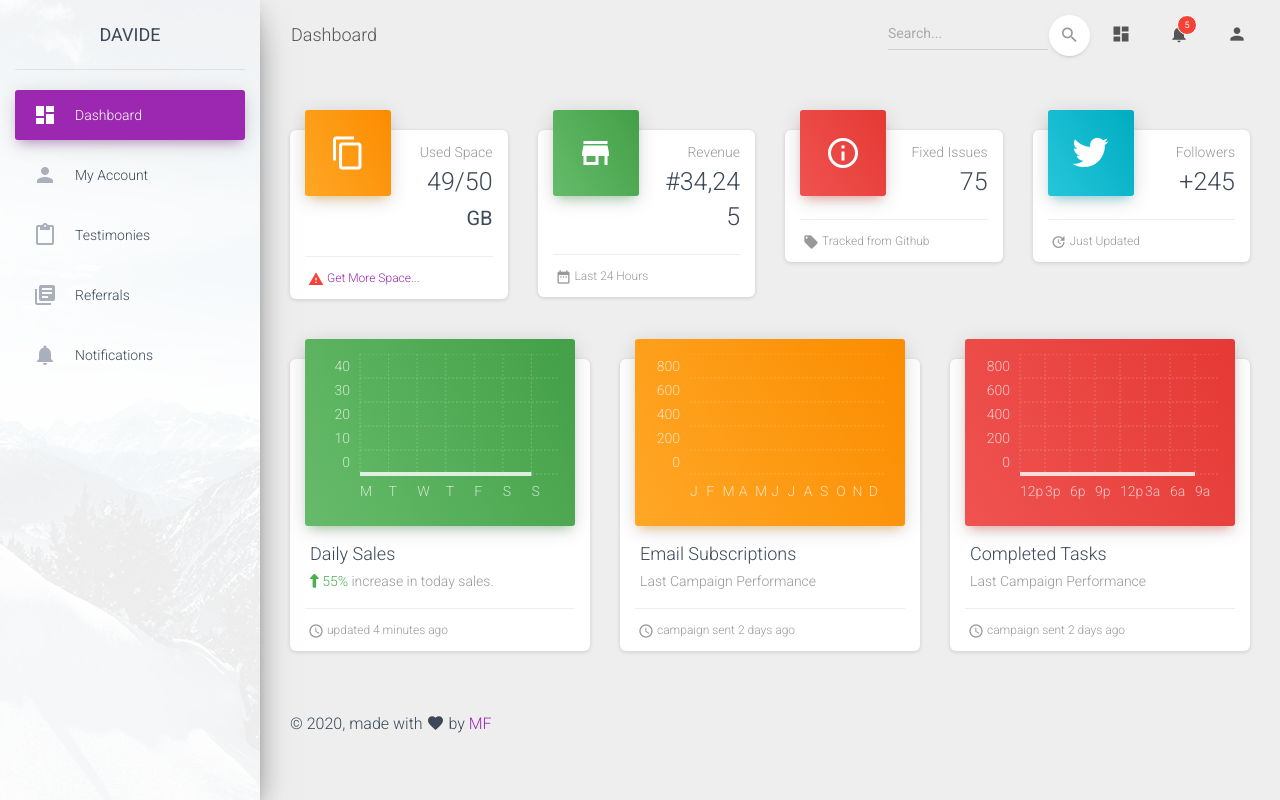
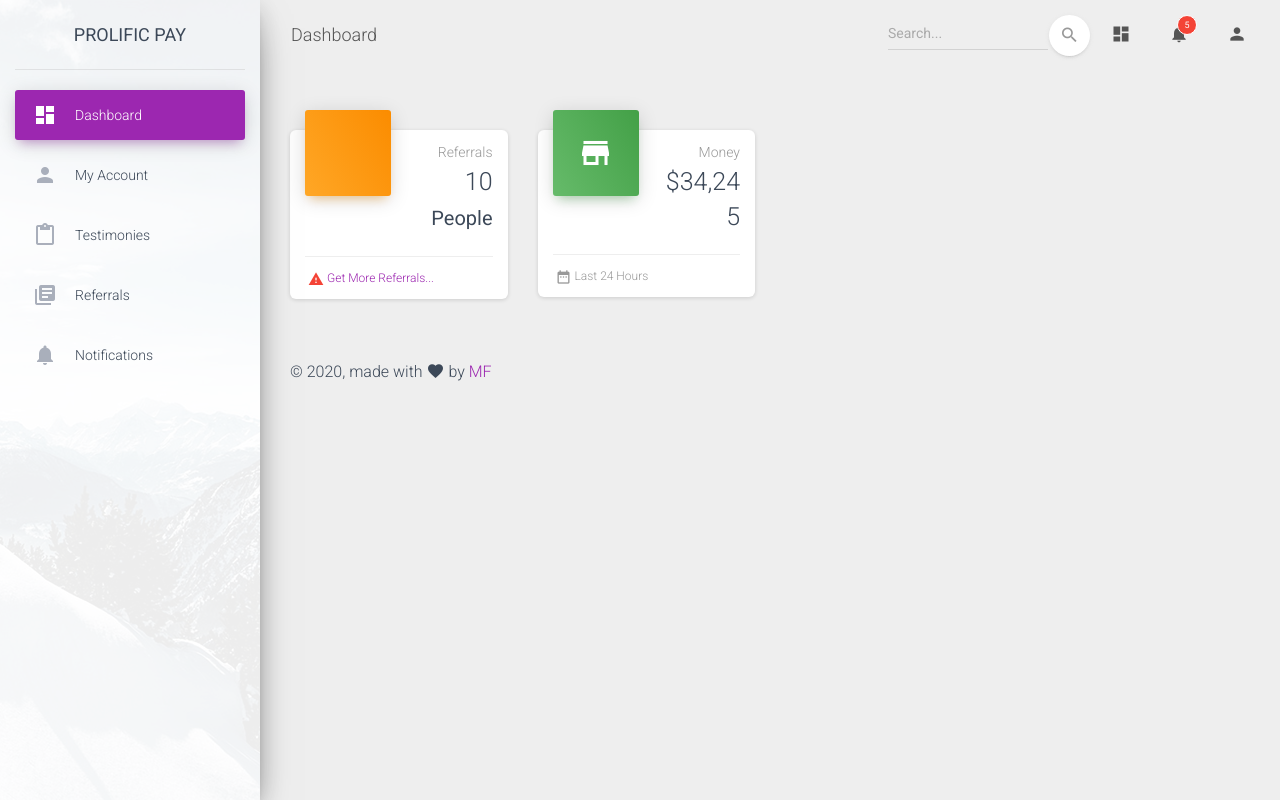
Before and after one commit to akojif/dashboard-ps, a plain HTML site: page index.html in a window 1280 px wide. Drawn offline with nearby package versions, Linux system fonts and the light colour scheme; some packages are replaced by stand-ins of ours.

Commit message:
Update index.html

```diff
--- a/index.html
+++ b/index.html
@@ -24,7 +24,7 @@
         <div class="sidebar" data-color="purple" data-background-color="white" data-image="assets/img/sidebar-1.jpg">
 
             <div class="logo"><a href="index.html" class="simple-text logo-normal">
-          Davide
+          Prolific Pay
         </a></div>
             <div class="sidebar-wrapper">
                 <ul class="nav">
@@ -102,7 +102,7 @@
                                     </p>
                                 </a>
                                 <div class="dropdown-menu dropdown-menu-right" aria-labelledby="navbarDropdownMenuLink">
-                                    <a class="dropdown-item" href="#">Mike John responded to your email</a>
+                                    <a class="dropdown-item" href="#">Davide responded to your email</a>
                                     <a class="dropdown-item" href="#">You have 5 new tasks</a>
                                     <a class="dropdown-item" href="#">You're now friend with Andrew</a>
                                     <a class="dropdown-item" href="#">Another Notification</a>
@@ -135,17 +135,17 @@
                             <div class="card card-stats">
                                 <div class="card-header card-header-warning card-header-icon">
                                     <div class="card-icon">
-                                        <i class="material-icons">content_copy</i>
+                                        <i class="material-icons">content_people</i>
                                     </div>
-                                    <p class="card-category">Used Space</p>
-                                    <h3 class="card-title">49/50
-                                        <small>GB</small>
+                                    <p class="card-category">Referrals</p>
+                                    <h3 class="card-title">10
+                                        <small>People</small>
                                     </h3>
                                 </div>
                                 <div class="card-footer">
                                     <div class="stats">
                                         <i class="material-icons text-danger">warning</i>
-                                        <a href="javascript:;">Get More Space...</a>
+                                        <a href="javascript:;">Get More Referrals...</a>
                                     </div>
                                 </div>
                             </div>
@@ -156,95 +156,12 @@
                                     <div class="card-icon">
                                         <i class="material-icons">store</i>
                                     </div>
-                                    <p class="card-category">Revenue</p>
-                                    <h3 class="card-title">#34,245</h3>
+                                    <p class="card-category">Money</p>
+                                    <h3 class="card-title">$34,245</h3>
                                 </div>
                                 <div class="card-footer">
                                     <div class="stats">
                                         <i class="material-icons">date_range</i> Last 24 Hours
-                                    </div>
-                                </div>
-                            </div>
-                        </div>
-                        <div class="col-lg-3 col-md-6 col-sm-6">
-                            <div class="card card-stats">
-                                <div class="card-header card-header-danger card-header-icon">
-                                    <div class="card-icon">
-                                        <i class="material-icons">info_outline</i>
-                                    </div>
-                                    <p class="card-category">Fixed Issues</p>
-                                    <h3 class="card-title">75</h3>
-                                </div>
-                                <div class="card-footer">
-                                    <div class="stats">
-                                        <i class="material-icons">local_offer</i> Tracked from Github
-                                    </div>
-                                </div>
-                            </div>
-                        </div>
-                        <div class="col-lg-3 col-md-6 col-sm-6">
-                            <div class="card card-stats">
-                                <div class="card-header card-header-info card-header-icon">
-                                    <div class="card-icon">
-                                        <i class="fa fa-twitter"></i>
-                                    </div>
-                                    <p class="card-category">Followers</p>
-                                    <h3 class="card-title">+245</h3>
-                                </div>
-                                <div class="card-footer">
-                                    <div class="stats">
-                                        <i class="material-icons">update</i> Just Updated
-                                    </div>
-                                </div>
-                            </div>
-                        </div>
-                    </div>
-                    <div class="row">
-                        <div class="col-md-4">
-                            <div class="card card-chart">
-                                <div class="card-header card-header-success">
-                                    <div class="ct-chart" id="dailySalesChart"></div>
-                                </div>
-                                <div class="card-body">
-                                    <h4 class="card-title">Daily Sales</h4>
-                                    <p class="card-category">
-                                        <span class="text-success"><i class="fa fa-long-arrow-up"></i> 55% </span> increase in today sales.</p>
-                                </div>
-                                <div class="card-footer">
-                                    <div class="stats">
-                                        <i class="material-icons">access_time</i> updated 4 minutes ago
-                                    </div>
-                                </div>
-                            </div>
-                        </div>
-                        <div class="col-md-4">
-                            <div class="card card-chart">
-                                <div class="card-header card-header-warning">
-                                    <div class="ct-chart" id="websiteViewsChart"></div>
-                                </div>
-                                <div class="card-body">
-                                    <h4 class="card-title">Email Subscriptions</h4>
-                                    <p class="card-category">Last Campaign Performance</p>
-                                </div>
-                                <div class="card-footer">
-                                    <div class="stats">
-                                        <i class="material-icons">access_time</i> campaign sent 2 days ago
-                                    </div>
-                                </div>
-                            </div>
-                        </div>
-                        <div class="col-md-4">
-                            <div class="card card-chart">
-                                <div class="card-header card-header-danger">
-                                    <div class="ct-chart" id="completedTasksChart"></div>
-                                </div>
-                                <div class="card-body">
-                                    <h4 class="card-title">Completed Tasks</h4>
-                                    <p class="card-category">Last Campaign Performance</p>
-                                </div>
-                                <div class="card-footer">
-                                    <div class="stats">
-                                        <i class="material-icons">access_time</i> campaign sent 2 days ago
                                     </div>
                                 </div>
                             </div>
```
